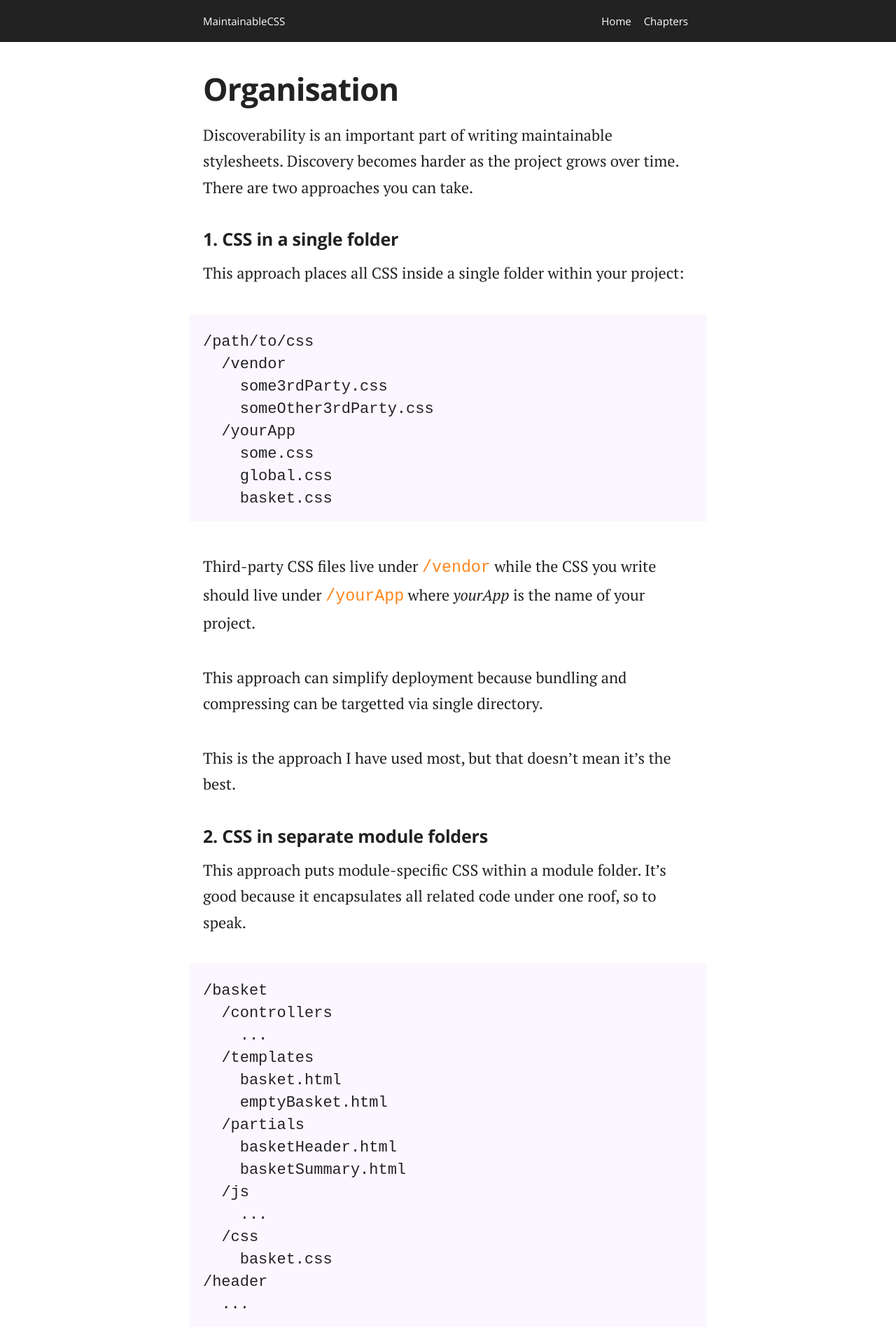
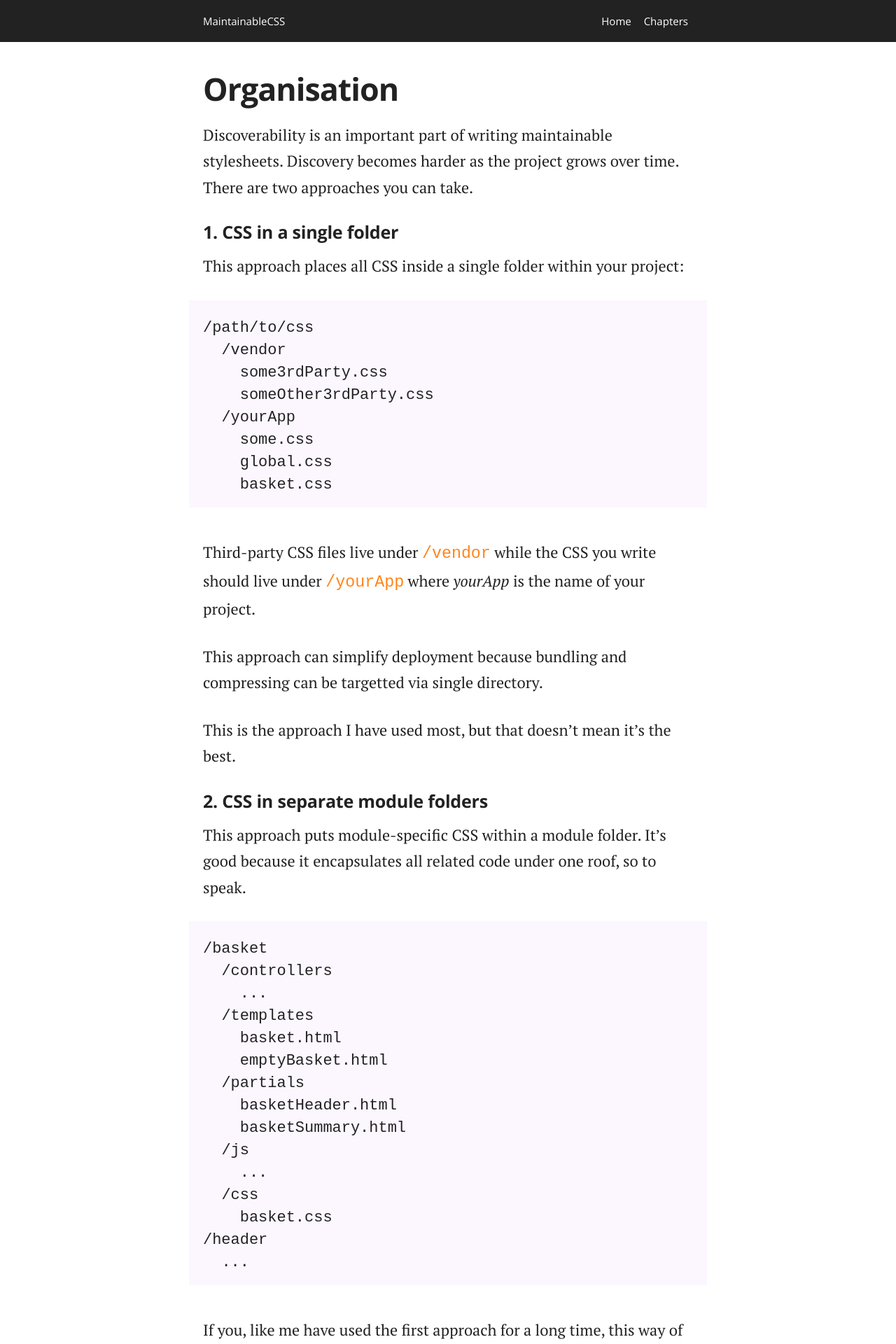
Before and after one commit to adamsilver/maintainablecss.com-jekyll, a Jekyll site: the page built from _chapters/11-organisation.md, in a window 1280 px wide. Shown: the top 1920 px of the page at 70% size. Built offline with Jekyll 4.4.1, drawn with Linux system fonts in a browser that asks for light colours.

Commit message:
Fix em layouts

```diff
--- a/_layouts/chapters.html
+++ b/_layouts/chapters.html
@@ -6,11 +6,11 @@
 	</head>
 	<body>
 		{% include header.html %}
-		<div class="chaptersContentWrapper">
+		<main>
         	<div class="content">
            		{{ content }}
         	</div>
-        </div>
+        </main>
         {% include subscribeForm.html %}
         {% include footer.html %}
 	</body>
--- a/assets/css/main.css
+++ b/assets/css/main.css
@@ -137,15 +137,17 @@ a.navigation-isActive {
 .content {
 	padding-top: 40px;
 	padding-bottom: 1px;
+	max-width: 740px;
+	margin-left: auto;
+	margin-right: auto;
 }
 
 .content h1 {
 	font-size: 1.88em;
 	line-height: 1.2;
-	max-width: 700px;
-	margin-left: auto;
-	margin-right: auto;
-	padding: 0 20px 20px;
+	margin-bottom: 20px;
+	padding-left: 20px;
+	padding-right: 20px;
 	color: #222;
 	letter-spacing: -1px;
 }
@@ -159,11 +161,9 @@ a.navigation-isActive {
 .content h2 {
 	font-size: 1.38em;
 	line-height: 1.2;
-	max-width: 700px;
-	margin-left: auto;
-	margin-right: auto;
 	margin-bottom: 10px;
-	padding: 0 20px;
+	padding-left: 20px;
+	padding-right: 20px;
 	color: #222;
 	letter-spacing: -0.01em;
 }
@@ -176,20 +176,18 @@ a.navigation-isActive {
 }
 
 .content h3 {
-	font-size: 1.6em;
+	font-size: 1em;
 	line-height: 1.2;
-	max-width: 700px;
-	margin-left: auto;
-	margin-right: auto;
 	margin-bottom: 10px;
-	padding: 0 20px;
+	padding-left: 20px;
+	padding-right: 20px;
 	color: #222;
 	text-transform: uppercase;
 }
 
 @media(min-width: 37.5em) {
 	.content h3 {
-		font-size: 1.9em;
+		font-size: 1.19em;
 		margin-bottom: 15px;
 	}
 }
@@ -197,11 +195,9 @@ a.navigation-isActive {
 .content p {
 	font-size: 1.13em;
 	line-height: 1.7em;
-	max-width: 700px;
-	margin-left: auto;
-	margin-right: auto;
-	margin-bottom: 20px;
-	padding: 0 20px 10px;
+	margin-bottom: 30px;
+	padding-left: 20px;
+	padding-right: 20px;
 	color: #222;
 	font-family: 'PT serif';
 }
```
Also changed, not shown: _layouts/other.md (+6 -4 lines).
